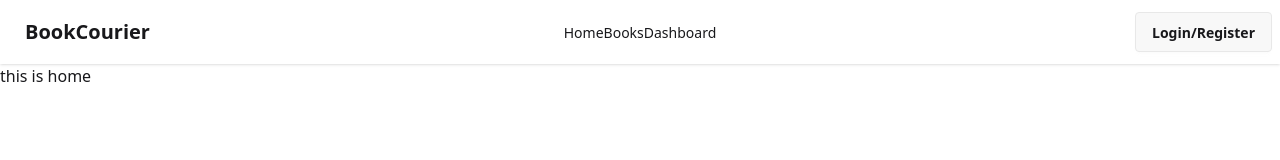
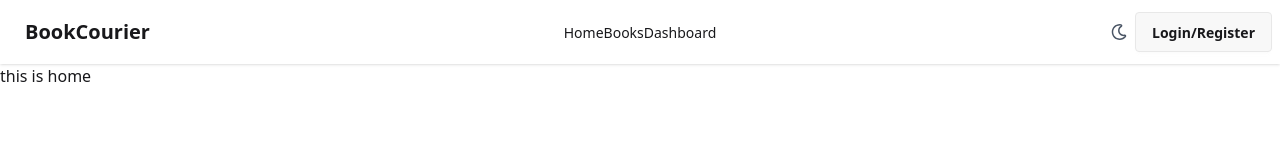
Before and after one commit to MinhajurRahman27/BookCourier-client, a React (Vite) app: page / in a window 1280 px wide. Shown: the top 160 px of the page. Built offline with nearby package versions, Linux system fonts and the light colour scheme.

Commit message:
Implemented toggle dark-light mode

```diff
--- a/index.html
+++ b/index.html
@@ -1,5 +1,5 @@
 <!doctype html>
-<html lang="en">
+<html lang="en" data-theme="light">
   <head>
     <meta charset="UTF-8" />
     <link rel="icon" type="image/svg+xml" href="/vite.svg" />
--- a/package.json
+++ b/package.json
@@ -13,6 +13,7 @@
     "@tailwindcss/vite": "^4.1.17",
     "react": "^19.2.0",
     "react-dom": "^19.2.0",
+    "react-icons": "^5.5.0",
     "react-router": "^7.10.1",
     "tailwindcss": "^4.1.17"
   },
--- a/src/components/Navbar/Navbar.jsx
+++ b/src/components/Navbar/Navbar.jsx
@@ -1,5 +1,6 @@
 import React from "react";
 import { Link, NavLink } from "react-router";
+import Theme from "../../darklightmode/theme";
 
 const Navbar = () => {
   const links = (
@@ -49,6 +50,7 @@ const Navbar = () => {
         <ul className="menu menu-horizontal px-1">{links}</ul>
       </div>
       <div className="navbar-end">
+        <Theme></Theme>
         <Link to="/login" className="btn">
           Login/Register
         </Link>
--- /dev/null
+++ b/src/darklightmode/Theme.jsx
@@ -0,0 +1,29 @@
+import React, { useState, useEffect } from "react";
+import { FaRegMoon } from "react-icons/fa";
+import { GoSun } from "react-icons/go";
+
+const Theme = () => {
+  const [theme, setTheme] = useState("light");
+
+  useEffect(() => {
+    // ডিফল্ট data-theme
+    document.documentElement.setAttribute("data-theme", theme);
+  }, [theme]);
+
+  const toggleTheme = () => {
+    setTheme(theme === "light" ? "dark" : "light");
+  };
+
+  return (
+    <div className="h-full flex items-center justify-center flex-col gap-4 transition-all ease-in-out">
+      <button
+        onClick={toggleTheme}
+        className="rounded-full p-2 shadow-purple-400 cursor-pointer text-gray-600 hover:text-purple-400 transition-all ease-in-out dark:bg-white dark:shadow-amber-400 dark:hover:text-amber-400"
+      >
+        {theme === "light" ? <FaRegMoon /> : <GoSun />}
+      </button>
+    </div>
+  );
+};
+
+export default Theme;
--- a/src/index.css
+++ b/src/index.css
@@ -1,2 +1,7 @@
 @import "tailwindcss";
+@custom-variant dark (&:where(.dark, .dark *));
 @plugin "daisyui";
+
+html, body, #root {
+height: 100%
+}
```
Also changed, not shown: 1 other file (tests, documents, lock files or other folders).
